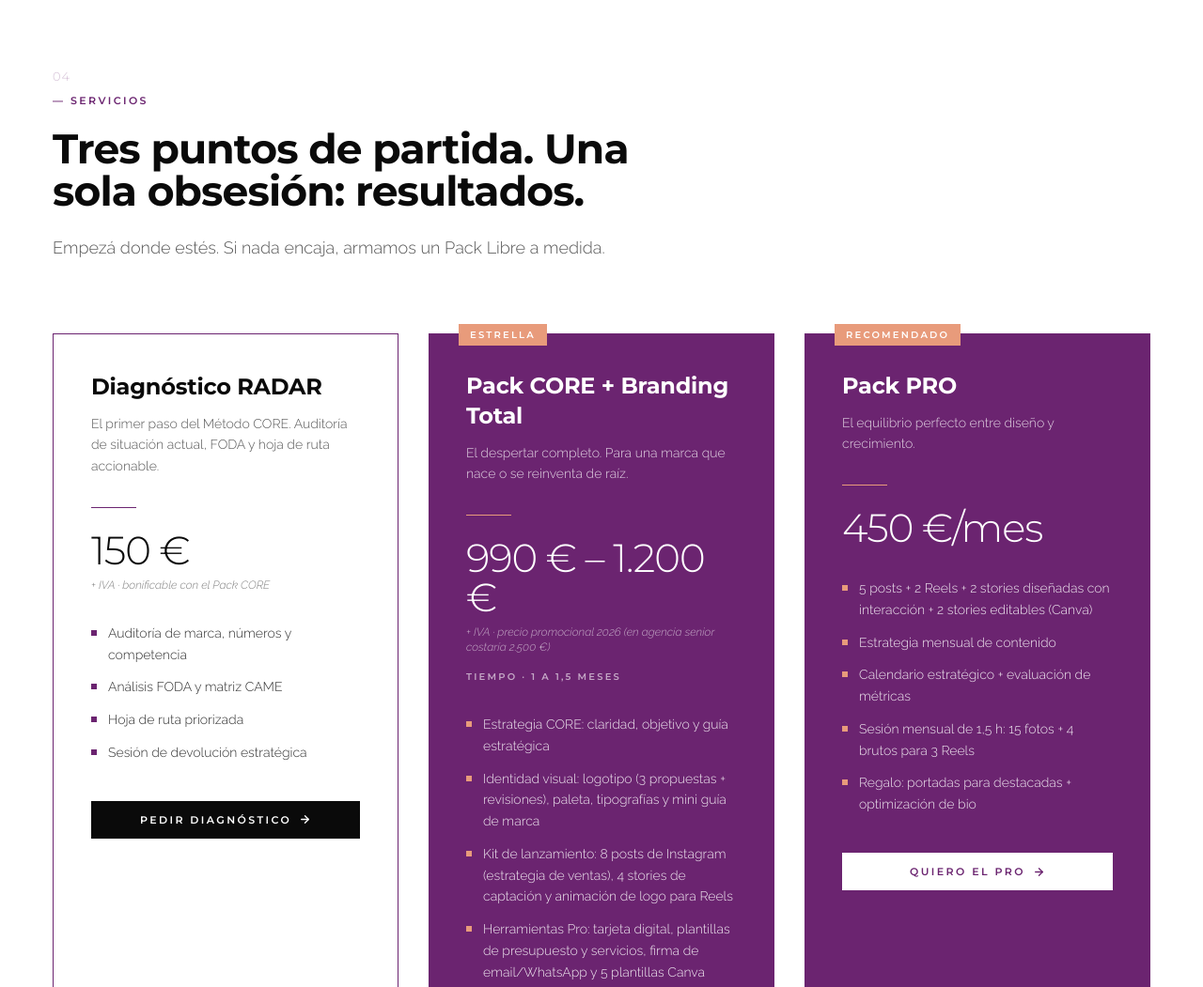
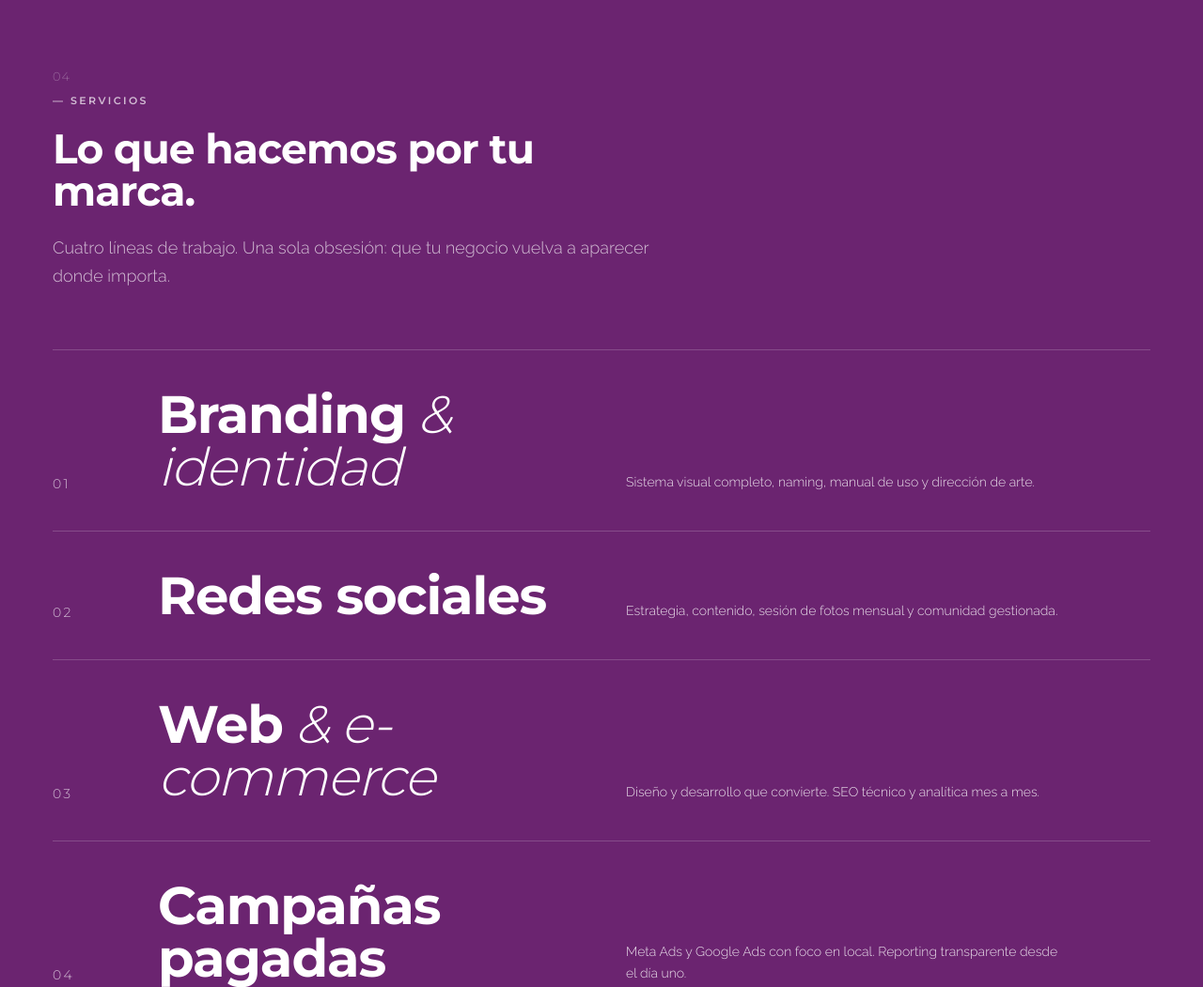
Before and after one commit to nujovich/awake_marketing, an Astro site: page / in a window 1280 px wide. Shown: the part 3800-4851 px from the top of the page at 94% size. Built offline with nearby package versions, Linux system fonts and the light colour scheme; Astro itself is replaced by a stand-in of ours.

Commit message:
feat(index): servicios → violet bg + ServiceRow typographic list
Co-Authored-By: Claude Sonnet 4.6 <noreply@anthropic.com>

```diff
--- a/src/pages/index.astro
+++ b/src/pages/index.astro
@@ -3,15 +3,8 @@ import Layout from "../layouts/Layout.astro";
 import Button from "../components/Button.astro";
 import SectionTitle from "../components/SectionTitle.astro";
 import CoreMethod from "../components/CoreMethod.astro";
-import PriceCard from "../components/PriceCard.astro";
-import { pillarsSection, sinceridad } from "../data/content";
-import { branding, rrss, diagnostico } from "../data/services";
-
-const featured = [
-  diagnostico.find((t) => t.id === "radar")!,
-  branding.find((t) => t.id === "core-total")!,
-  rrss.find((t) => t.id === "pro")!,
-];
+import ServiceRow from "../components/ServiceRow.astro";
+import { pillarsSection, sinceridad, serviceList } from "../data/content";
 
 const coreRows = [
   {
@@ -271,26 +264,35 @@ const marqueeWords = [
     </div>
   </section>
 
-  {/* ========= SERVICIOS DESTACADOS ========= */}
-  <section class="bg-paper border-b border-rule">
+  {/* ========= SERVICIOS ========= */}
+  <section class="bg-violet">
     <div class="mx-auto max-w-[1280px] px-6 sm:px-14 py-24 sm:py-32">
       <div class="grid gap-12 lg:grid-cols-12 mb-16">
         <div class="lg:col-span-7">
           <SectionTitle
             number="04"
             eyebrow="Servicios"
-            title="Tres puntos de partida. Una sola obsesión: resultados."
-            intro="Empezá donde estés. Si nada encaja, armamos un Pack Libre a medida."
+            title="Lo que hacemos por tu marca."
+            intro="Cuatro líneas de trabajo. Una sola obsesión: que tu negocio vuelva a aparecer donde importa."
+            tone="dark"
           />
         </div>
       </div>
 
-      <div class="grid gap-8 md:grid-cols-3 pt-3">
-        {featured.map((tier) => <PriceCard tier={tier} />)}
+      <div>
+        {serviceList.map((svc) => (
+          <ServiceRow
+            idx={svc.idx}
+            name={svc.name}
+            nameItalic={svc.nameItalic}
+            desc={svc.desc}
+            href={svc.href}
+          />
+        ))}
       </div>
 
       <div class="reveal mt-16">
-        <Button href="/servicios" variant="ghost">Ver todos los servicios</Button>
+        <Button href="/servicios" variant="outline" onDark={true}>Ver todos los servicios</Button>
       </div>
     </div>
   </section>
```
